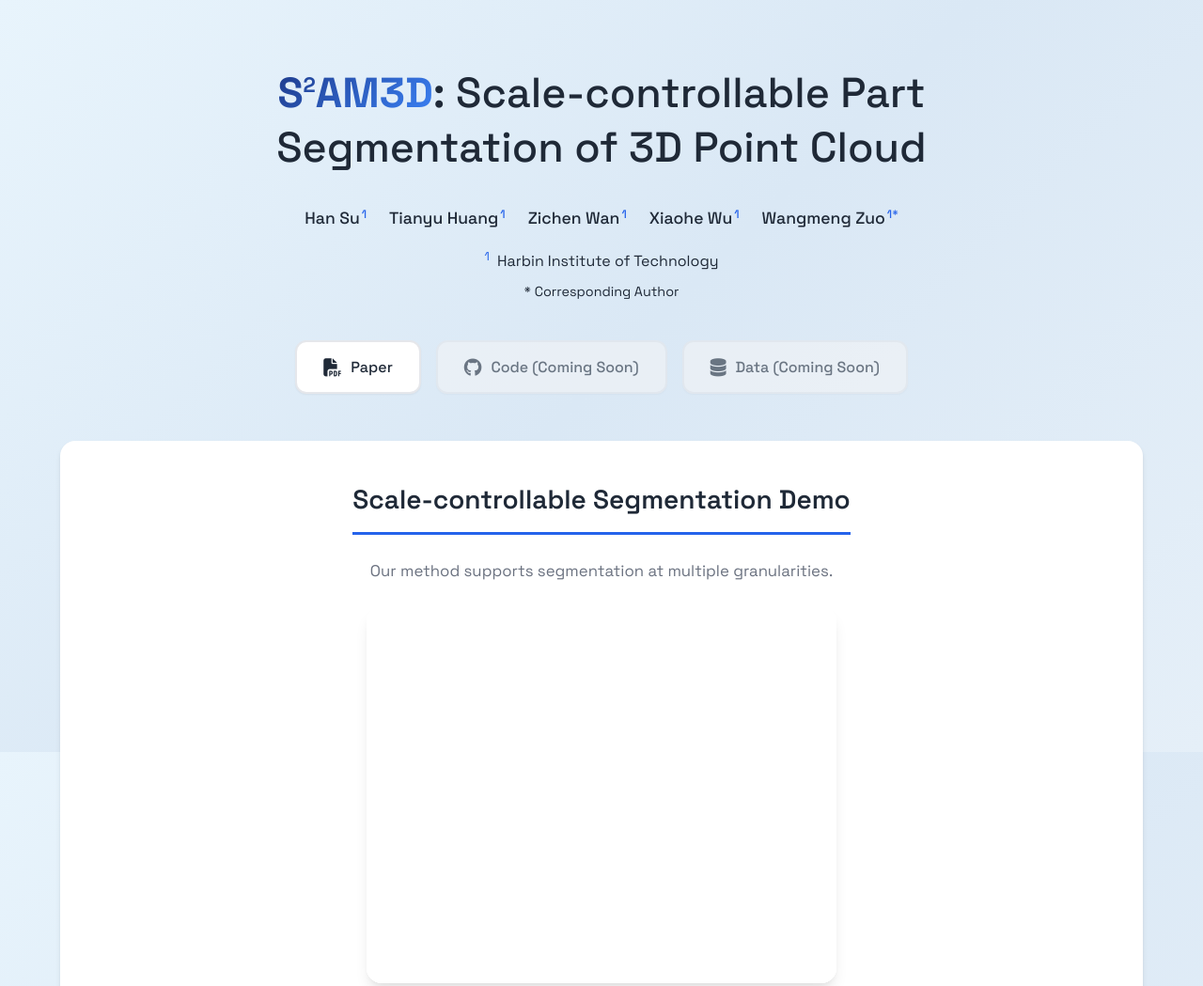
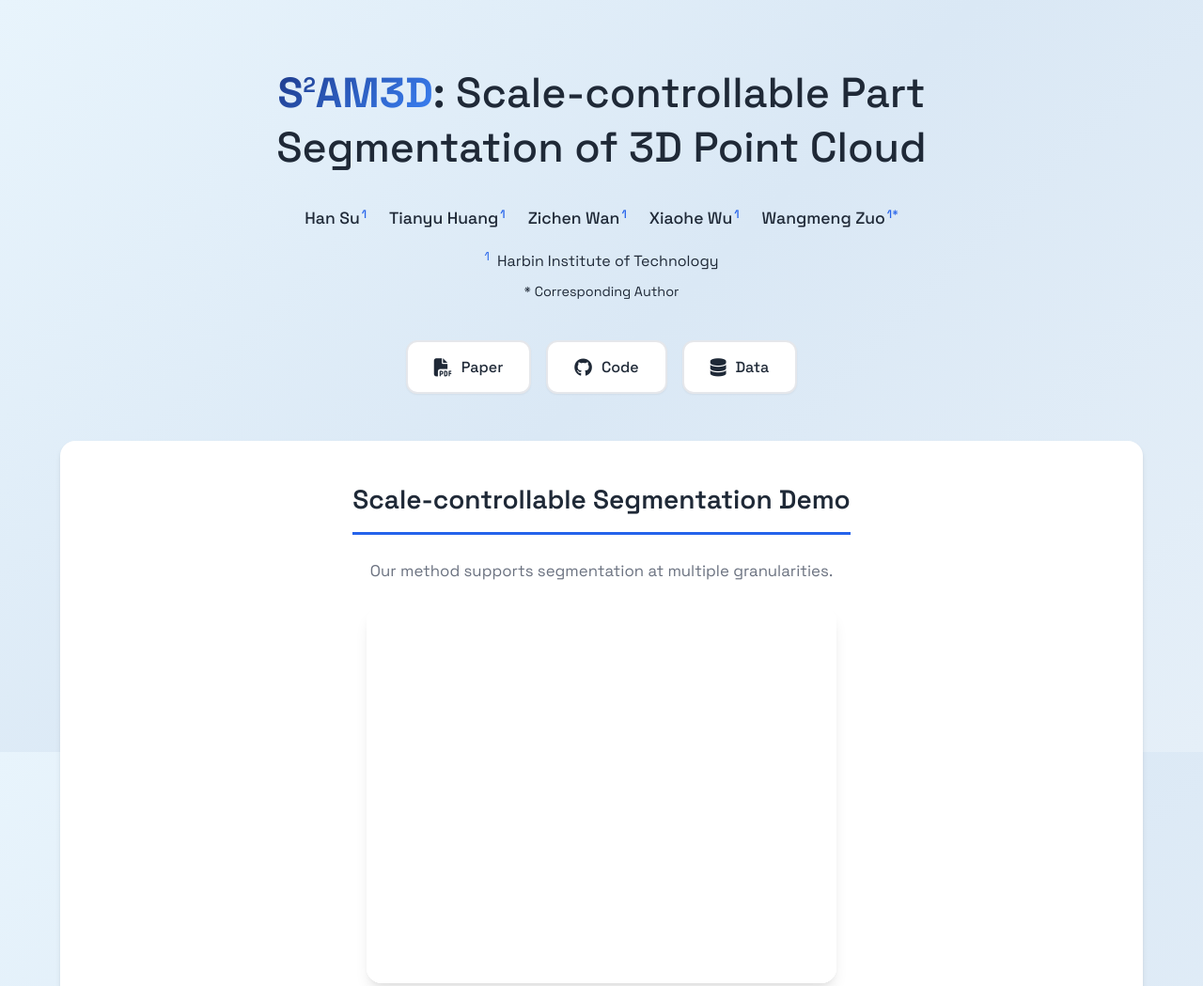
Before and after one commit to sumuru789/S2AM3D-website, a plain HTML site: page index.html in a window 1280 px wide. Shown: the top 1049 px of the page at 94% size. Drawn offline with Linux system fonts and the light colour scheme; some packages are replaced by stand-ins of ours; a script that the page names is missing.

Commit message:
Add Code and Data links

```diff
--- a/index.html
+++ b/index.html
@@ -63,13 +63,13 @@
                 <i class="fas fa-file-pdf"></i>
                 <span>Paper</span>
             </a>
-            <a href="#" class="link-btn disabled">
+            <a href="https://github.com/sumuru789/S2AM3D" target="_blank" class="link-btn">
                 <i class="fab fa-github"></i>
-                <span>Code (Coming Soon)</span>
+                <span>Code</span>
             </a>
-            <a href="#" class="link-btn disabled">
+            <a href="https://huggingface.co/datasets/HITshan/S2AM3D_dataset" target="_blank" class="link-btn">
                 <i class="fas fa-database"></i>
-                <span>Data (Coming Soon)</span>
+                <span>Data</span>
             </a>
         </div>
 
```
